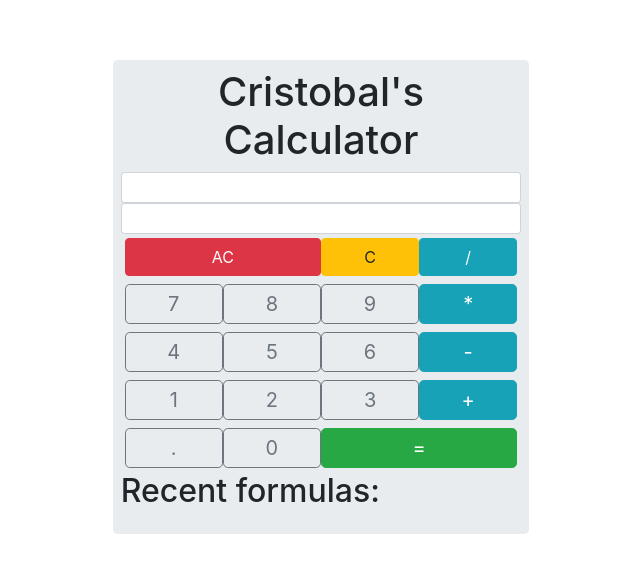
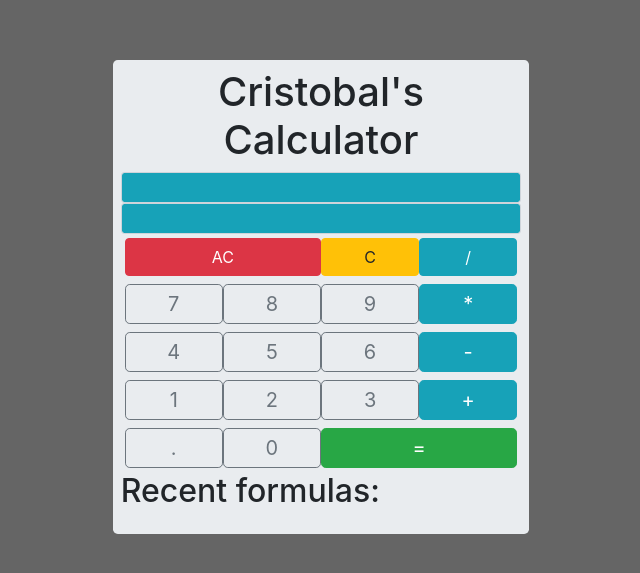
Before and after one commit to SirPhoros/calculator-angular, an Angular app: page / in a window 1280 px wide. Shown: the part 103-676 px from the top of the page, without its empty margins (319-959 px from the left). Built offline with nearby package versions, Linux system fonts and the light colour scheme.

Commit message:
change colour boxes

```diff
--- a/src/app/app.component.css
+++ b/src/app/app.component.css
@@ -0,0 +1,8 @@
+body {
+  background-color: rgb(101, 101, 101);
+}
+
+.Calculator .input-group-sm p {
+  background-color: darkgrey;
+  color: white;
+}
--- a/src/app/app.component.html
+++ b/src/app/app.component.html
@@ -5,15 +5,23 @@
   <section class="Calculator" class="jumbotron col-sm-4 p-2 m-0 bg-inverse">
     <h1 class="text-center">Cristobal's Calculator</h1>
     <!-- //Displays the User Input -->
-    <section class="input-group input-group-sm col-sm-12 m-0 p-0">
-      <p class="col-sm-12 form-control text-lg-right" type="text">
+    <section class="input-box input-group input-group-sm col-sm-12 m-0 p-0">
+      <p
+        class="input-box col-sm-12 form-control text-lg-right bg-info text-white"
+        type="text"
+      >
         {{ input }}
       </p>
     </section>
 
     <!-- //Displays the Results -->
-    <section class="input-group input-group-sm col-sm-12 m-0 p-0">
-      <p class="form-control text-sm-right" type="text">{{ result }}</p>
+    <section class="input-box input-group input-group-sm col-sm-12 m-0 p-0">
+      <p
+        class="input-box col-sm-12 form-control text-lg-right bg-info text-white"
+        type="text"
+      >
+        {{ input }}
+      </p>
     </section>
     <section class="buttons-1" class="col-sm-12 p-1 m-0">
       <button
```
